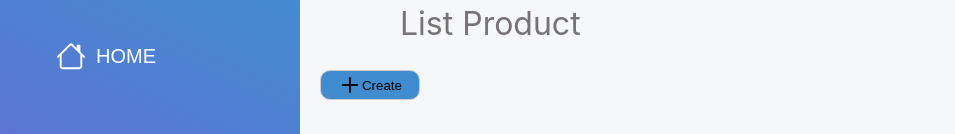
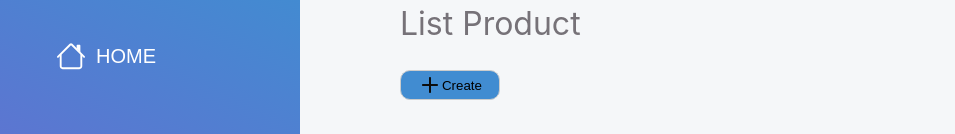
Before and after one commit to ngocquang2509/react-practice, a React (Create React App) app: page / in a window 1280 px wide. Shown: the part 122-256 px from the top of the page, without its empty margins (0-955 px from the left). Built offline with nearby package versions, Linux system fonts and the light colour scheme.

Commit message:
Update button create #22

```diff
--- a/src/components/List Product/ListProduct.js
+++ b/src/components/List Product/ListProduct.js
@@ -10,12 +10,13 @@ function ListProduct() {
     <ListProductWrap>
       <ListProductTitle>List Product</ListProductTitle>
       <Button
+        mg='10px 100px'
         label="Create"
         backgroundColor="#418CD1"
         img="/icons/add.svg"
         handleClick={() => setOpenModal(true)}
       />
-      {openModal && <Popup closeModal={setOpenModal}/>}
+      {openModal && <Popup closeModal={setOpenModal} />}
       <ListProductItem>
         <Item />
       </ListProductItem>
```
